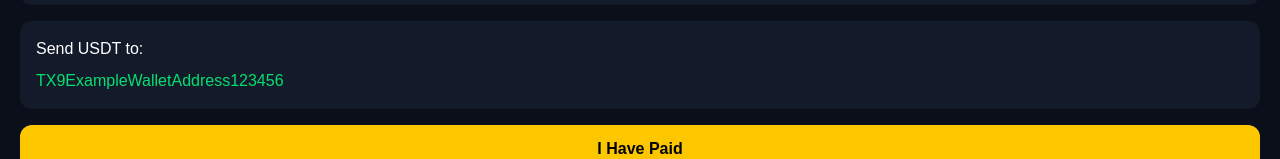
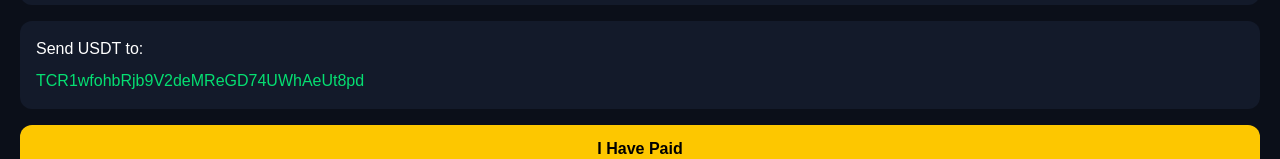
Before and after one commit to Dejohnstc/realbitcoin, a Next.js app: page /dashboard/investments/start in a window 1280 px wide. Shown: the part 312-471 px from the top of the page. Built offline with nearby package versions, Linux system fonts and the light colour scheme.

Commit message:
latest updates

```diff
--- a/app/dashboard/deposit/page.tsx
+++ b/app/dashboard/deposit/page.tsx
@@ -28,21 +28,21 @@
       name: "Tether (USDT)",
       symbol: "usdt",
       networks: [
-        { network: "TRC20", address: "TX9ExampleWalletAddress123456" },
-        { network: "ERC20", address: "0xExampleWalletAddress123456" },
-        { network: "BEP20", address: "0xe09ExampleWalletAddress123456" },
+        { network: "TRC20", address: "TCR1wfohbRjb9V2deMReGD74UWhAeUt8pd" },
+        { network: "ERC20", address: "0xf44dcb2a914dd6b5a782ca0dfd23c2d06813c853" },
+        { network: "BEP20", address: "0xf44dcb2a914dd6b5a782ca0dfd23c2d06813c853" },
       ],
     },
     {
       name: "Bitcoin (BTC)",
       symbol: "btc",
-      networks: [{ network: "BTC", address: "bc1examplewalletaddress" }],
+      networks: [{ network: "BTC", address: "16Dcw9DXiMb3i3cMDTKUvC8esEy6VGi5bi" }],
     },
     {
       name: "Ethereum (ETH)",
       symbol: "eth",
       networks: [
-        { network: "ERC20", address: "0xExampleWalletAddress123456" },
+        { network: "ERC20", address: "0xf44dcb2a914dd6b5a782ca0dfd23c2d06813c853" },
       ],
     },
   ];
--- a/app/dashboard/investments/start/page.tsx
+++ b/app/dashboard/investments/start/page.tsx
@@ -204,7 +204,7 @@
           <div className="bg-[#131A2A] p-4 rounded-xl mb-4">
             <p>Send {coin} to:</p>
             <p className="text-green-400 break-all mt-2">
-              TX9ExampleWalletAddress123456
+              TCR1wfohbRjb9V2deMReGD74UWhAeUt8pd
             </p>
           </div>
 
```
